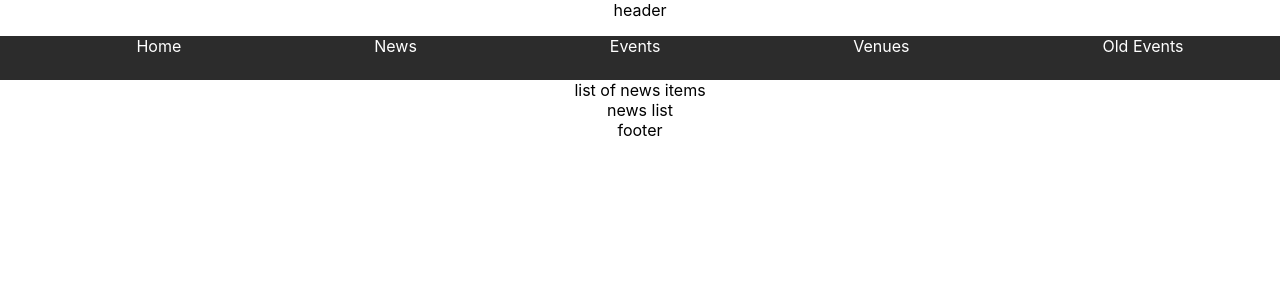
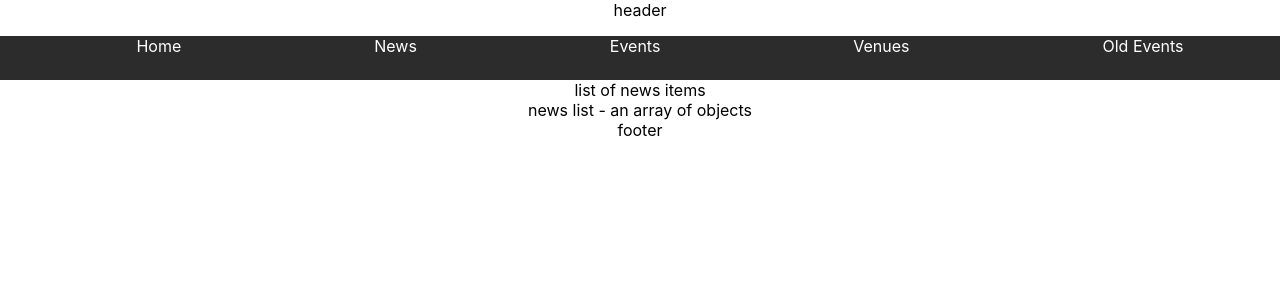
Before and after one commit to chriswright61dev/levfest, a React (Create React App) app: page /news in a window 1280 px wide. Shown: the top 300 px of the page. Built offline with nearby package versions, Linux system fonts and the light colour scheme; no server answers.

Commit message:
get data for news page

```diff
--- a/src/data/MainDataContext.js
+++ b/src/data/MainDataContext.js
@@ -77,7 +77,7 @@ function MainDataContextProvider(props) {
   }, []);
 
   return (
-    <MainDataContext.Provider value={mainState}>
+    <MainDataContext.Provider value={{ mainState, dispatch }}>
       {props.children}
     </MainDataContext.Provider>
   );
--- a/src/modules/News/NewsList/NewsList.js
+++ b/src/modules/News/NewsList/NewsList.js
@@ -1,9 +1,11 @@
 import React, { useContext } from "react";
 import { MainDataContext } from "../../../data/MainDataContext";
 function NewsList() {
-  const state = useContext(MainDataContext).news;
+  const state = useContext(MainDataContext);
   console.log("state", state);
-  return <div>news list </div>;
+  const news = useContext(MainDataContext).mainState.newsListData;
+  console.log("news", news);
+  return <div>news list - an array of objects</div>;
 }
 
 export default NewsList;
```
